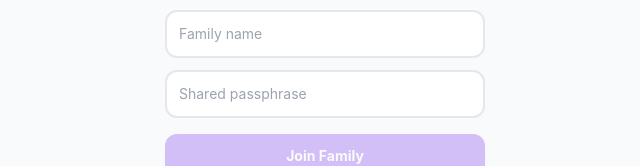
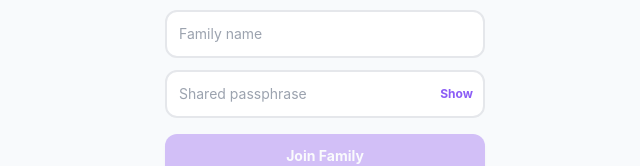
Before and after one commit to deeuniacke-ops/FamilyOrg, a Next.js app: page / in a window 1280 px wide. Shown: the part 646-812 px from the top of the page, without its empty margins (315-955 px from the left). Built offline with nearby package versions, Linux system fonts and the light colour scheme.

Commit message:
Add show/hide toggle to the passphrase field
Lets someone check exactly what they typed before joining, so a
typo doesn't silently send someone into the wrong family or get
shared incorrectly with someone else.

```diff
--- a/src/components/FamilyGate.tsx
+++ b/src/components/FamilyGate.tsx
@@ -21,6 +21,7 @@ export default function FamilyGate({ children }: { children: React.ReactNode })
   const [ready, setReady] = useState(false);
   const [name, setName] = useState("");
   const [passphrase, setPassphrase] = useState("");
+  const [showPassphrase, setShowPassphrase] = useState(false);
   const [checking, setChecking] = useState(false);
   const [joining, setJoining] = useState(false);
   const [pendingNewFamily, setPendingNewFamily] = useState<{ id: string; name: string } | null>(null);
@@ -139,14 +140,23 @@ export default function FamilyGate({ children }: { children: React.ReactNode })
               placeholder="Family name"
               className="w-full rounded-xl border-2 border-gray-200 bg-white px-3 py-3 text-sm text-slate-900 focus:border-violet-500 focus:outline-none"
             />
+            <div className="relative">
               <input
                 value={passphrase}
                 onChange={(e) => setPassphrase(e.target.value)}
-              type="password"
+                type={showPassphrase ? "text" : "password"}
                 placeholder="Shared passphrase"
                 onKeyDown={(e) => { if (e.key === "Enter") handleJoin(); }}
-              className="w-full rounded-xl border-2 border-gray-200 bg-white px-3 py-3 text-sm text-slate-900 focus:border-violet-500 focus:outline-none"
+                className="w-full rounded-xl border-2 border-gray-200 bg-white px-3 py-3 pr-16 text-sm text-slate-900 focus:border-violet-500 focus:outline-none"
               />
+              <button
+                type="button"
+                onClick={() => setShowPassphrase((v) => !v)}
+                className="absolute right-3 top-1/2 -translate-y-1/2 text-xs font-bold text-violet-500"
+              >
+                {showPassphrase ? "Hide" : "Show"}
+              </button>
+            </div>
             <button
               onClick={handleJoin}
               disabled={!name.trim() || !passphrase.trim() || joining || checking}
```
Lines whose indentation alone changed are shown as unchanged.
